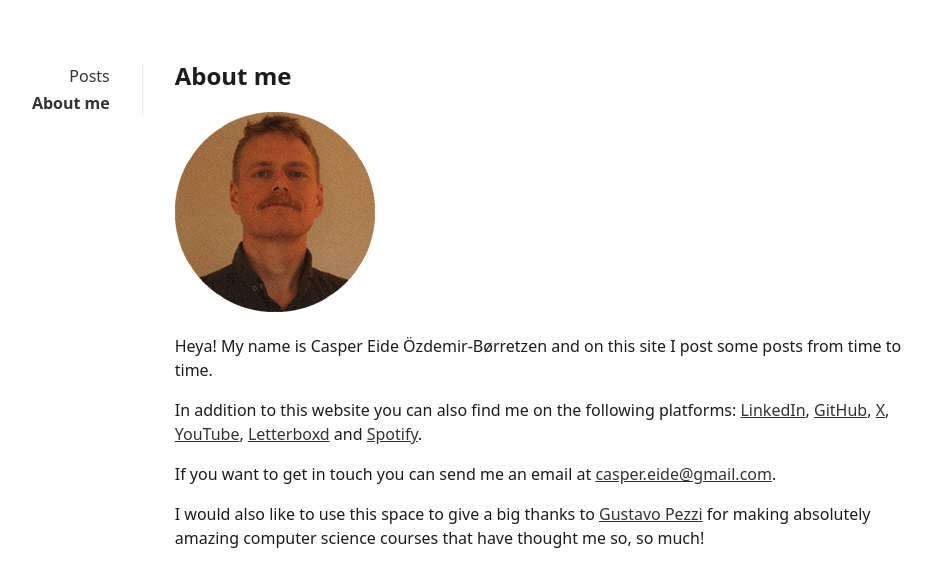
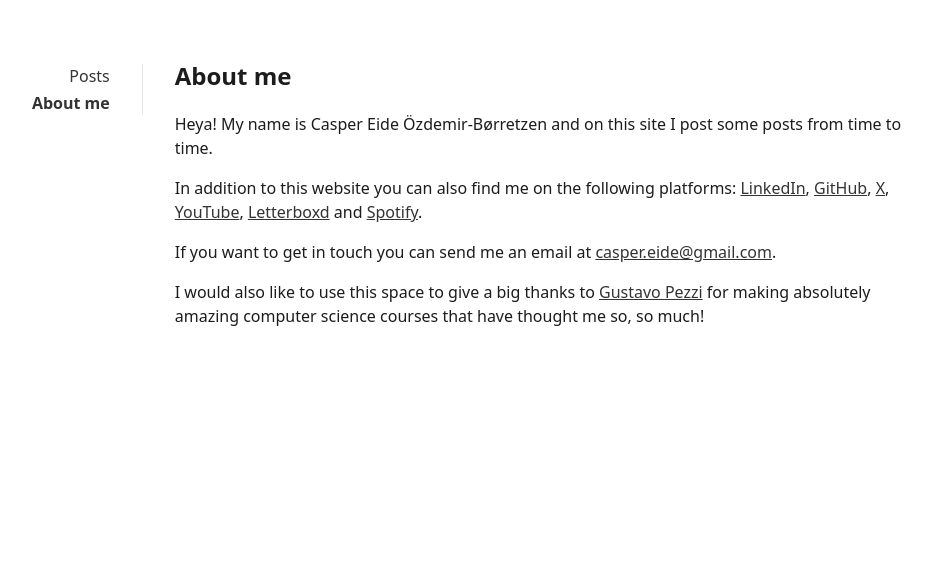
Before and after one commit to casper-borretzen/casper-borretzen.github.io, a Jekyll site: the page built from _pages/about.md, in a window 1280 px wide. Shown: the top 587 px of the page, without its empty margins (178-1110 px from the left). Built offline with Jekyll 4.4.1, drawn with Linux system fonts in a browser that asks for light colours.

Commit message:
removed portrait

```diff
--- a/_pages/about.md
+++ b/_pages/about.md
@@ -2,8 +2,6 @@
 layout: page
 title: About me
 ---
-
-![portrait](portrait_round_x200.png)
 
 Heya! My name is Casper Eide Özdemir-Børretzen and on this site I post some posts from time to time.
 
```
